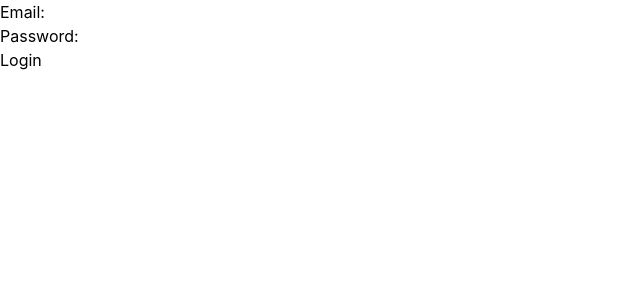
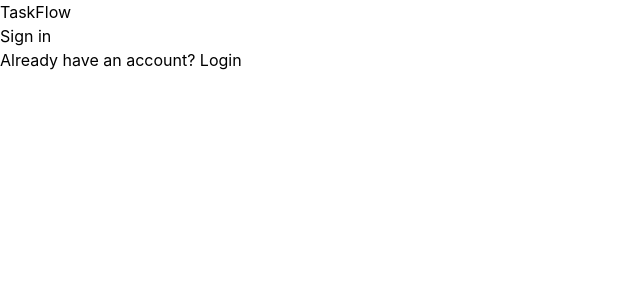
Before and after one commit to malakmuayad11/Taskflow, a React (Vite) app: page / in a window 1280 px wide. Shown: the top 300 px of the page, without its empty margins (0-640 px from the left). Built offline with nearby package versions, Linux system fonts and the light colour scheme.

Commit message:
Implement StartPage

```diff
--- a/src/App.tsx
+++ b/src/App.tsx
@@ -1,7 +1,7 @@
 // import Dashboard from "./pages/Dashboard.tsx";
 // import TasksBoard from "./components/Tasks/TasksBoard.tsx";
 // import Login from "./components/auth/Login.tsx";
-import Login from "./components/auth/Login.tsx";
+import StartPage from "./pages/StartPage.tsx";
 // import SignIn from "./components/auth/SignIn.tsx";
 // import Tasks from "./pages/Tasks.tsx";
 // import { getTasks } from "./services/localStorageService";
@@ -9,5 +9,5 @@ import Login from "./components/auth/Login.tsx";
 export default function App() {
   // return <TasksBoard initialTasks={getTasks()} />;
   // return <Dashboard />;
-  return <Login />;
+  return <StartPage />;
 }
--- /dev/null
+++ b/src/pages/StartPage.tsx
@@ -0,0 +1,29 @@
+import SignIn from "../components/auth/SignIn.tsx";
+import Login from "../components/auth/Login.tsx";
+import { useState } from "react";
+
+export default function StartPage() {
+  const [page, setPage] = useState<string | null>(null);
+  function goToSignIn() {
+    setPage("sign-in");
+  }
+  function goToLogin() {
+    setPage("log-in");
+  }
+  return (
+    <>
+      {page === "sign-in" ? <SignIn /> : page === "log-in" ? <Login /> : null}
+      {!page && (
+        <div>
+          <h1>TaskFlow</h1>
+          <button onClick={goToSignIn}>Sign in</button>
+          <div>
+            <p>
+              Already have an account? <a onClick={goToLogin}>Login</a>
+            </p>
+          </div>
+        </div>
+      )}
+    </>
+  );
+}
```
